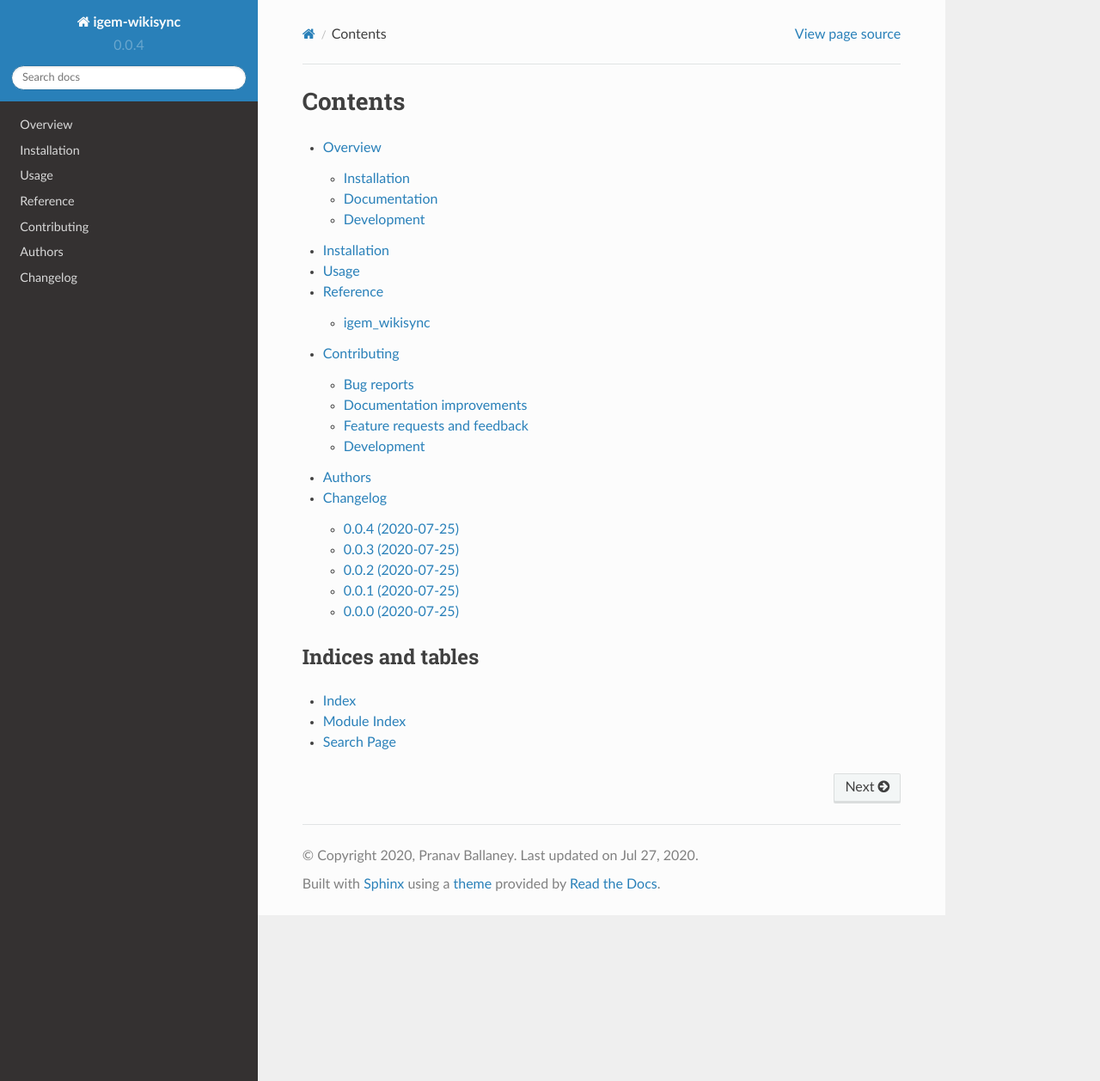
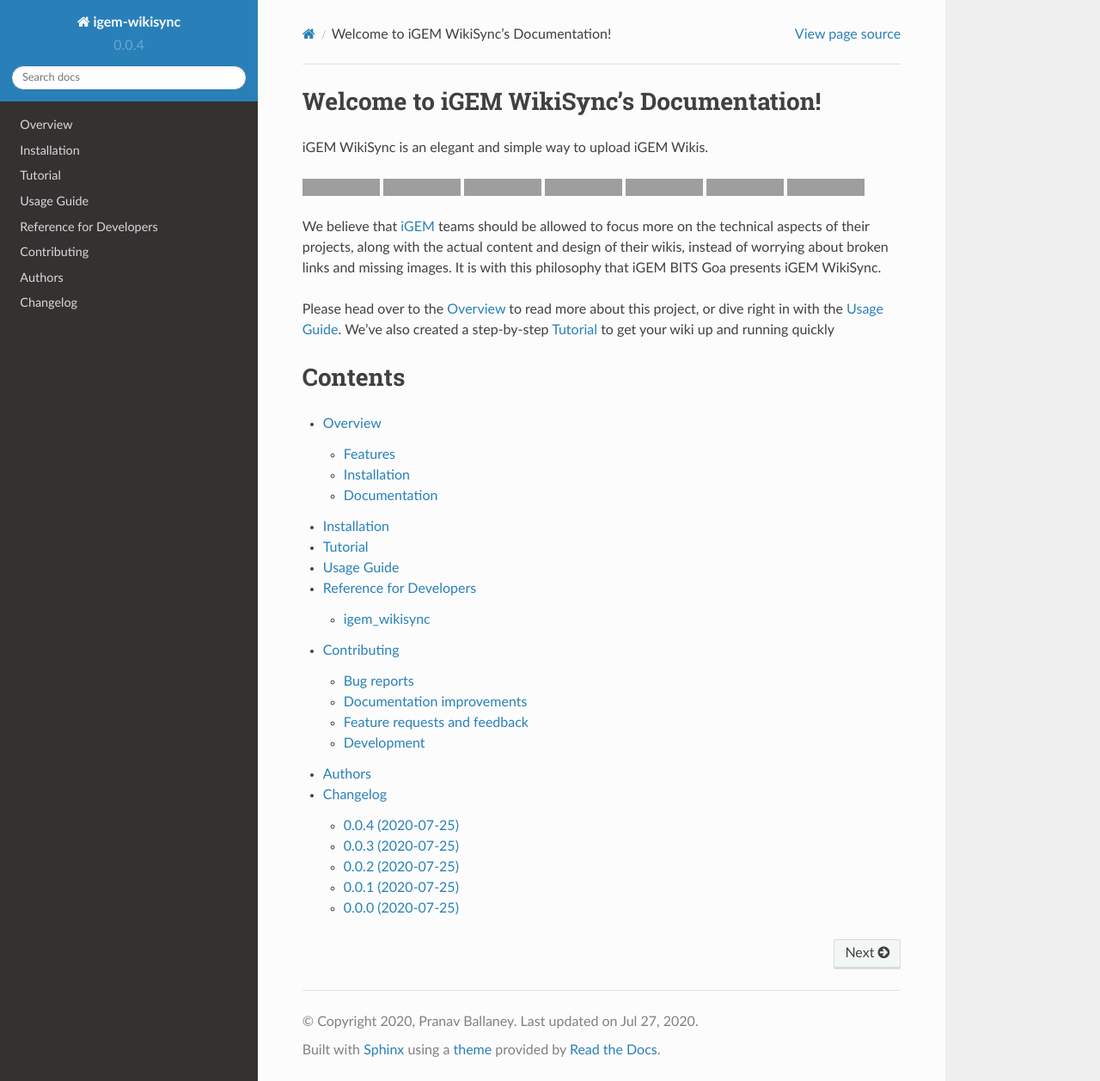
Before and after one commit to igembitsgoa/igem-wikisync, a Sphinx documentation site: the page built from docs/index.rst, in a window 1280 px wide and 1258 px high. Shown: the whole window at 86% size. Built offline with Sphinx 7.4.7 and the Read the Docs theme 2.0.0, drawn with Linux system fonts in a browser that asks for light colours; grey boxes are pictures that could not be loaded.

Commit message:
Start writing docs

```diff
--- a/docs/index.rst
+++ b/docs/index.rst
@@ -1,3 +1,44 @@
+=========================================
+Welcome to iGEM WikiSync's Documentation!
+=========================================
+
+iGEM WikiSync is an elegant and simple way to upload iGEM Wikis.
+
+.. start-badges
+
+.. image:: https://img.shields.io/pypi/v/igem-wikisync?style=for-the-badge
+    :target: https://https://pypi.org/project/igem-wikisync/"
+    :alt: PyPI
+
+.. image:: https://img.shields.io/readthedocs/igem-wikisync?logo=Read%20The%20Docs&style=for-the-badge
+    :target: https://readthedocs.org/projects/igem-wikisync
+    :alt: Documentation Status
+
+.. image:: https://img.shields.io/travis/com/igembitsgoa/igem-wikisync?logo=travis&style=for-the-badge
+    :alt: Travis-CI Build Status
+    :target: https://travis-ci.com/igembitsgoa/igem-wikisync
+
+.. image:: https://img.shields.io/requires/github/igembitsgoa/igem-wikisync?style=for-the-badge
+    :alt: Requirements Status
+
+.. image:: https://img.shields.io/coveralls/github/igembitsgoa/igem-wikisync?logo=coveralls&style=for-the-badge
+    :alt: Coverage Status
+    :target: https://coveralls.io/r/igembitsgoa/igem-wikisync
+
+.. image:: https://img.shields.io/github/commits-since/igembitsgoa/igem-wikisync/v0.0.0?logo=github&style=for-the-badge
+    :alt: Commits since latest release
+    :target: https://github.com/igembitsgoa/igem-wikisync/
+
+.. image:: https://img.shields.io/pypi/l/igem-wikisync?style=for-the-badge
+    :alt: License: MIT
+
+
+.. end-badges
+
+We believe that `iGEM <https://igem.org/Main_Page>`_ teams should be allowed to focus more on the technical aspects of their projects, along with the actual content and design of their wikis, instead of worrying about broken links and missing images. It is with this philosophy that iGEM BITS Goa presents iGEM WikiSync.
+
+Please head over to the :ref:`overview` to read more about this project, or dive right in with the :ref:`usage-guide`. We've also created a step-by-step :ref:`tutorial` to get your wiki up and running quickly
+
 ========
 Contents
 ========
@@ -5,17 +46,18 @@
 .. toctree::
    :maxdepth: 2
 
-   readme
+   overview
    installation
-   usage
+   tutorial
+   usage_guide
    reference/index
    contributing
    authors
    changelog
 
-Indices and tables
-==================
+.. Indices and tables
+.. ==================
 
-* :ref:`genindex`
-* :ref:`modindex`
-* :ref:`search`
+.. * :ref:`genindex`
+.. * :ref:`modindex`
+.. * :ref:`search`
--- /dev/null
+++ b/docs/overview.rst
@@ -0,0 +1,47 @@
+.. _overview:
+
+========
+Overview
+========
+
+**WikiSync** is a Python library that allows you to easily upload your iGEM wiki. There's no need anymore to manually upload each file, replace your URLs and copy paste your source code into a web form. Building and deployment can now be as simple as a ``git push``, thanks to `Travis <https://travis-ci.com>`_.
+
+All you need are five lines of code:
+
+.. code-block:: python
+
+    import igem_wikisync as sync
+
+    sync.run(
+        team='your_team_name',
+        src_dir='source_directory',
+        build_dir='build_directory'
+    )
+
+Under the `existing iGEM wiki infrastucture <https://2020.igem.org/Resources/Wiki_Editing_Help>`_, you're required to upload every image, document or video individually, and create each page by typing code in a text box in your web browser. This presents serious challenges as your wiki grows into several pages with dozens of images.
+
+Creating a team wiki can be quite challenging, specially for a someone new to programming.  Modern code editors like `Visual Studio Code <https://code.visualstudio.com>`_ offer `several features <https://medium.com/@bretcameron/7-essential-features-of-visual-studio-code-for-web-developers-be77e235bf62>`_ to make it easier and writing code inside a web browser deprives you from using them. Even if you write code on a code editor instead of the iGEM webpage, you still need to copy-paste all your files every time you make changes. Doing this over and over for several months can quickly become an annoyance and divert focus away from your actual project.
+
+Features
+========
+
+WikiSync automates the entire deployment process by allowing you to develop your wiki locally, so you can `look at your wiki as you code <https://marketplace.visualstudio.com/items?itemName=ritwickdey.LiveServer>`_. When you're done, you can effortlessly push your code to iGEM servers, by running just one command.
+
+WikiSync also checks for broken links and keeps track of previously uploaded files. It goes through each file in your wiki source folder and uploads all images and documents. It then reads all your code, changes URLs to those recieved from iGEM and finally uploads the modified code as well. This allows your entire team to collaborate on platforms such as Github, which can then `automatically deploy to iGEM servers using Travis <travis guide link>`_.
+
+Please head over to the :ref:`usage-guide` to get started, or take a look at our :ref:`tutorial` for step-by-step examples meant to help you make deployment as easy as a ``git push``.
+
+Installation
+============
+
+::
+
+    pip install igem-wikisync
+
+
+
+Documentation
+=============
+
+
+https://igem-wikisync.readthedocs.io/
--- a/docs/readme.rst
+++ /dev/null
@@ -1 +0,0 @@
-.. include:: ../README.rst
--- a/docs/reference/index.rst
+++ b/docs/reference/index.rst
@@ -1,5 +1,5 @@
-Reference
-=========
+Reference for Developers
+========================
 
 .. toctree::
     :glob:
--- /dev/null
+++ b/docs/tutorial.rst
@@ -0,0 +1,4 @@
+.. _tutorial:
+
+Tutorial
+========
--- a/docs/usage.rst
+++ b/docs/usage_guide.rst
@@ -1,6 +1,8 @@
-=====
-Usage
-=====
+.. _usage-guide:
+
+===========
+Usage Guide
+===========
 
 To use igem-wikisync in a project::
 
```
Also changed, not shown: README.rst (deleted, +0 -74 lines), 1 other file.
